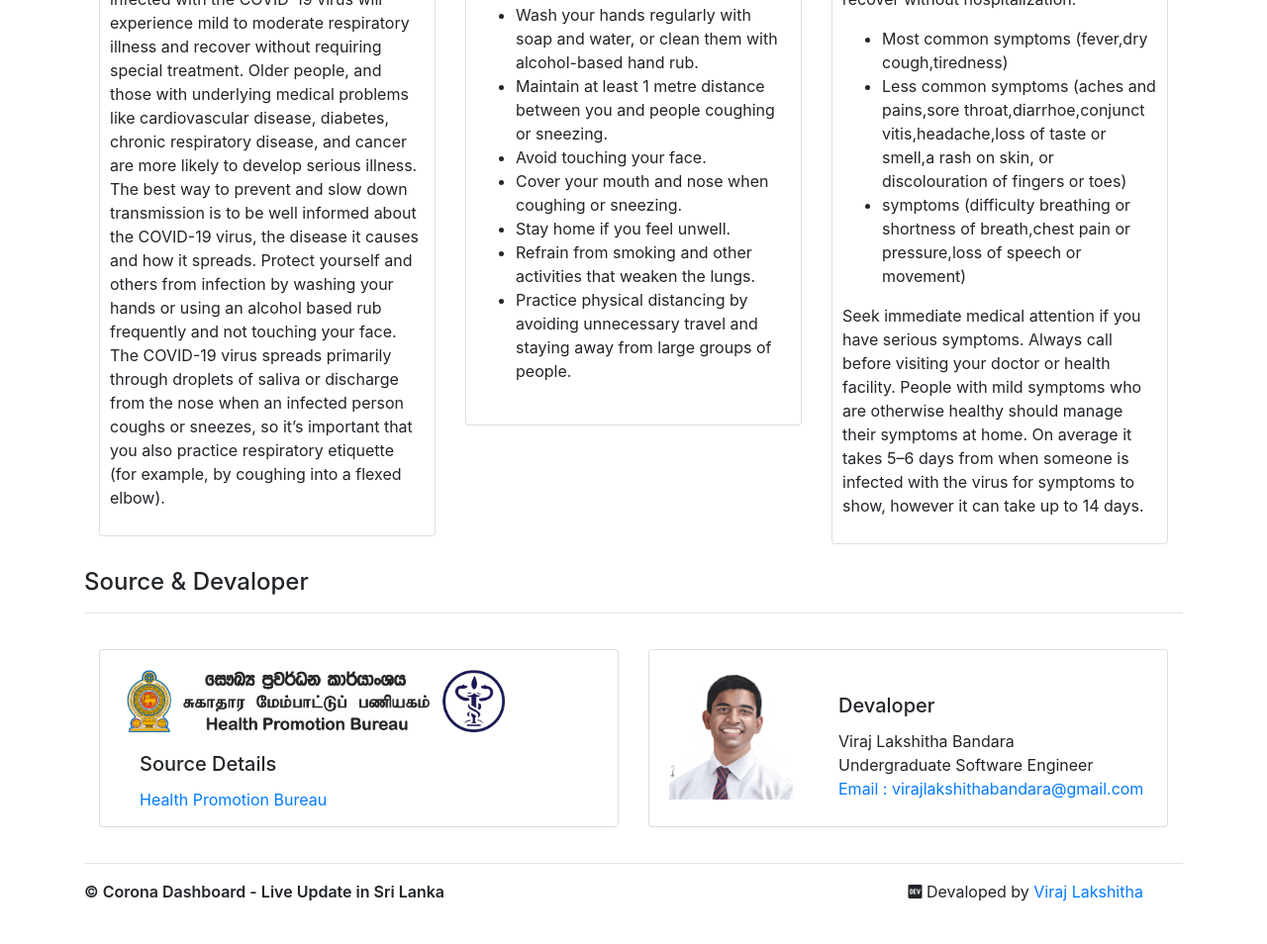
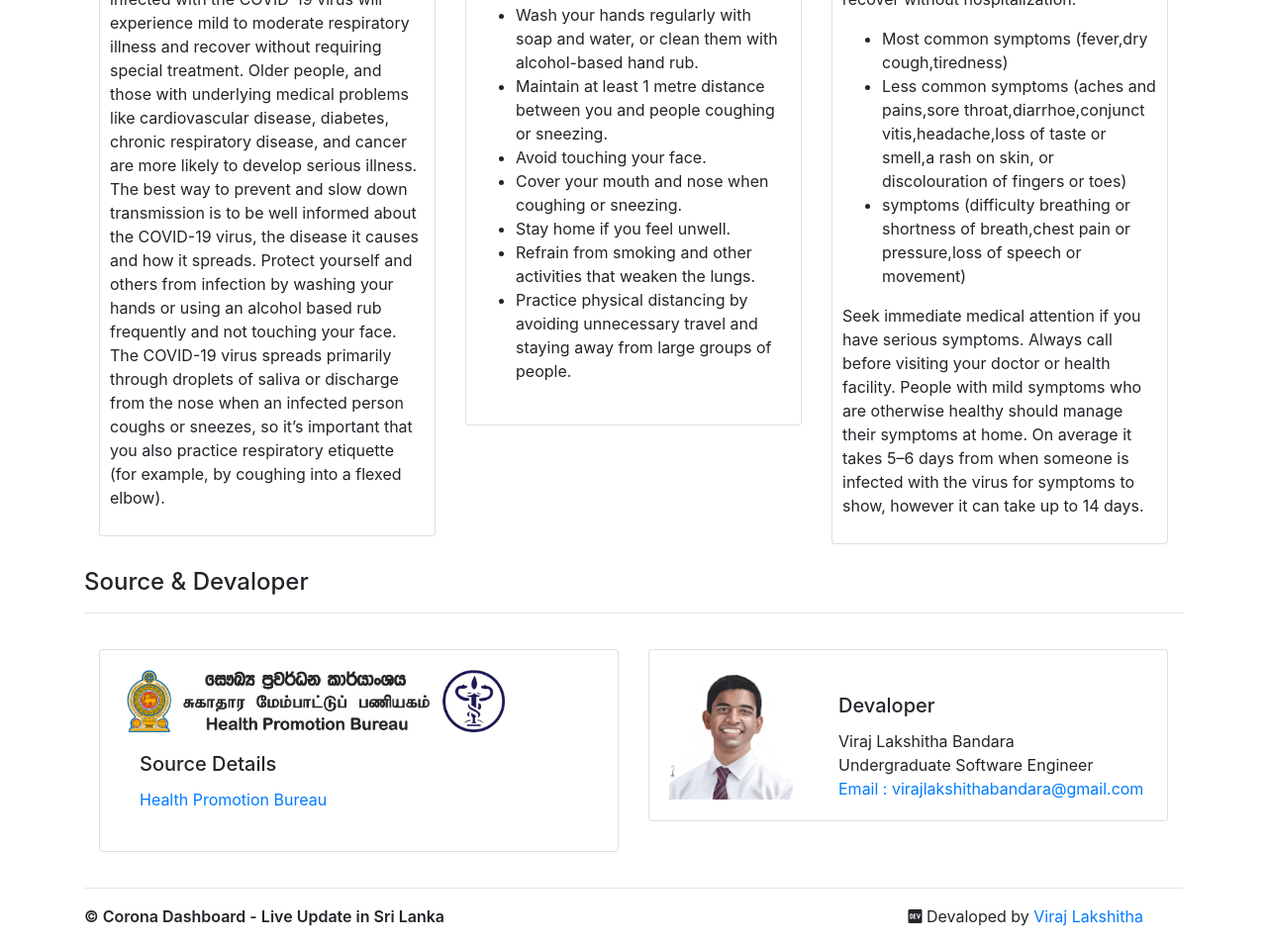
Before and after one commit to viraj-lakshitha/corona-dashboard-using-hpb-api, a plain HTML site: page index.html in a window 1280 px wide. Shown: the part 1832-2786 px from the top of the page at 99% size. Before the commit the page ends 2761 px from the top, so only its background shows below. Drawn offline with nearby package versions, Linux system fonts and the light colour scheme; no server answers.

Commit message:
Fix Bugs

```diff
--- a/index.html
+++ b/index.html
@@ -365,7 +365,7 @@
 
           <div class="col-sm">
           <div class="card-deck">
-          <div class="card" style="height: 180px; width: 150px; padding: 20px;">
+          <div class="card" style="padding: 20px;">
             <img class="card-img-top" src="./images/logo-hpb.png" style="width: 400px;" alt="logo-hpb">
             <div class="card-body">
               <h5 class="card-title">Source Details</h5>
@@ -377,7 +377,7 @@
 
         <div class="col-sm">
           <div class="card-deck">
-          <div class="card" style="height: 180px; width: 150px; padding: 20px;">
+          <div class="card" style="padding: 20px;">
             <div class="row">
               <div class="col-sm-4">
                 <img class="card-img-top" src="./images/devaloper.png" style="width: 125px;" alt="logo-hpb">
```
